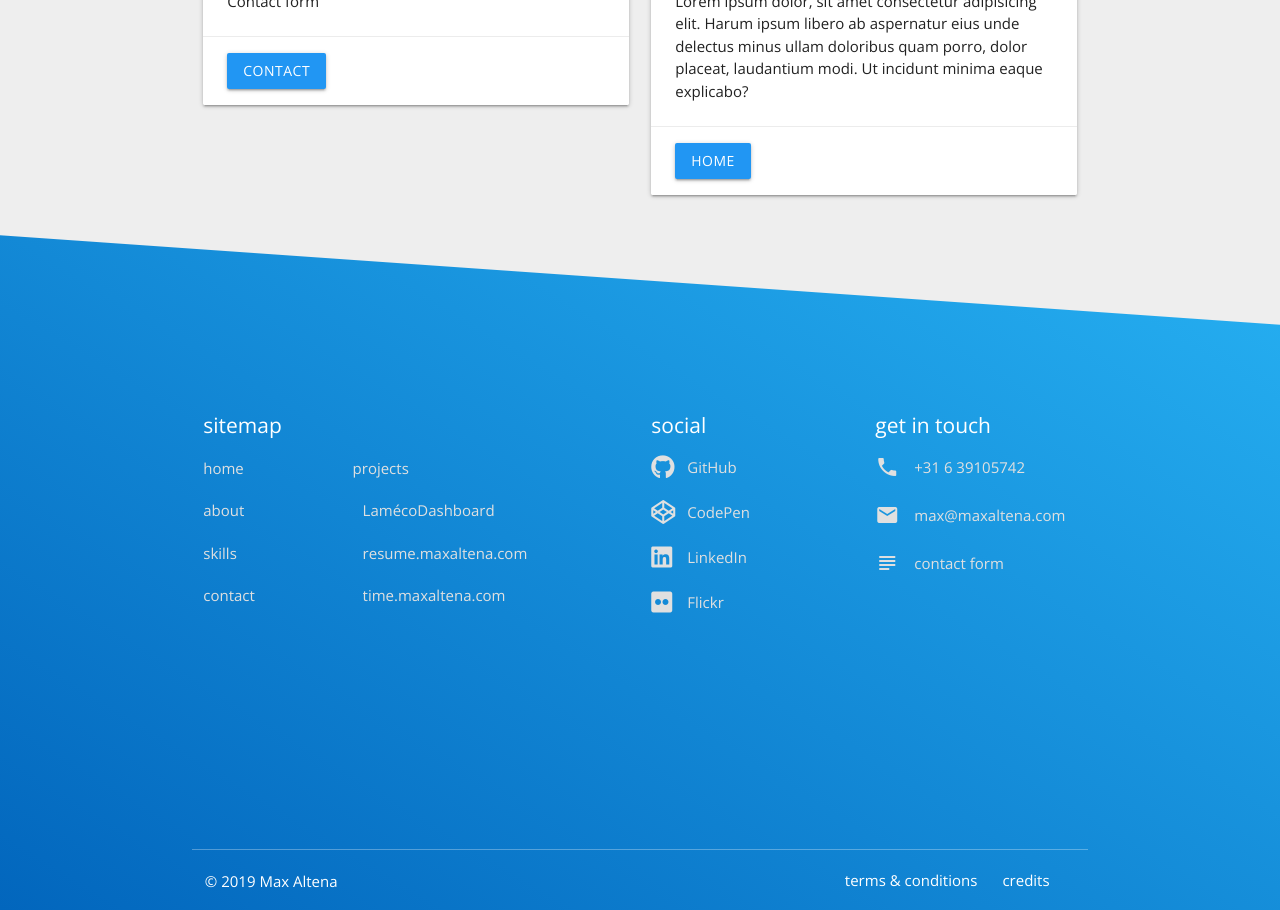
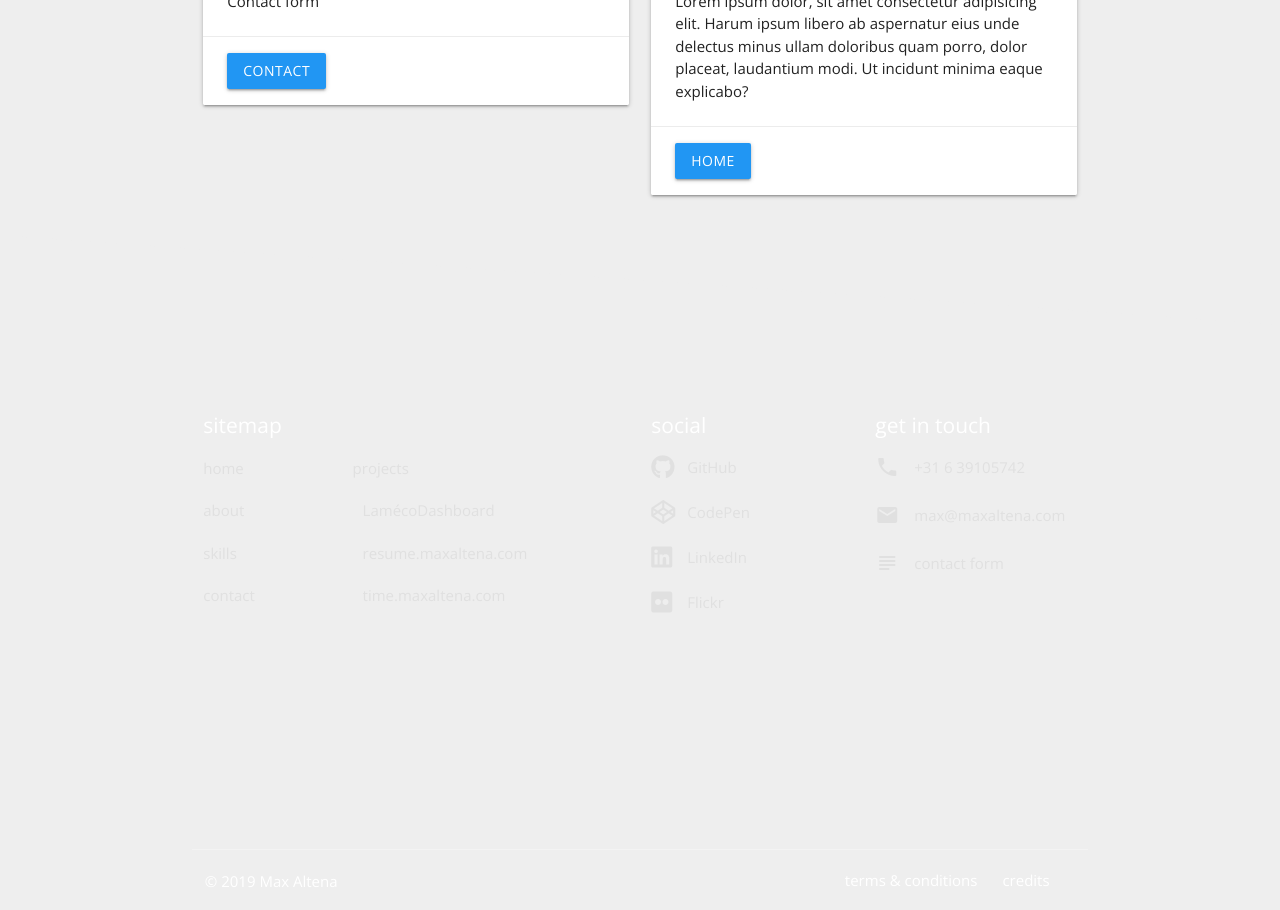
Before and after one commit to MaxAltena/maxaltena.com, a React (Create React App) app: page / in a window 1280 px wide. Shown: the part 1600-2510 px from the top of the page. Built offline with nearby package versions, Linux system fonts and the light colour scheme.

Commit message:
added fixed background to footer

```diff
--- a/src/components/Footer.js
+++ b/src/components/Footer.js
@@ -151,6 +151,7 @@ class Footer extends Component {
     return (
       <div className="Footer">
         <div className="slant" />
+        <div className="background" />
         <div className="container white-text">
           <Goodbye sitemap={goodbye.sitemap} other={goodbye.other} />
           <div className="divider">
--- a/src/scss/components/_Footer.scss
+++ b/src/scss/components/_Footer.scss
@@ -5,12 +5,7 @@
   position: relative;
   min-height: 700px;
   height: auto;
-  background: $blue;
-  background: linear-gradient(to top right, $blue-darken-1, $blue-lighten-1);
-  background-size: cover;
-  background-position: center;
-  background-repeat: no-repeat;
-  z-index: 0;
+  z-index: -1;
 
   .container {
     padding-top: 25vh;
@@ -40,7 +35,18 @@
     background: $grey-lighten-3;
     transform: skewY(4deg) translateY(0);
   }
-
+  .background {
+    position: fixed;
+    height: 100%;
+    width: 100%;
+    bottom: 0;
+    background: $blue;
+    background: linear-gradient(to top right, $blue-darken-1, $blue-lighten-1);
+    background-size: cover;
+    background-position: center;
+    background-repeat: no-repeat;
+    z-index: -3;
+  }
   .Logo {
     position: fixed;
     left: -2.2vw;
```
